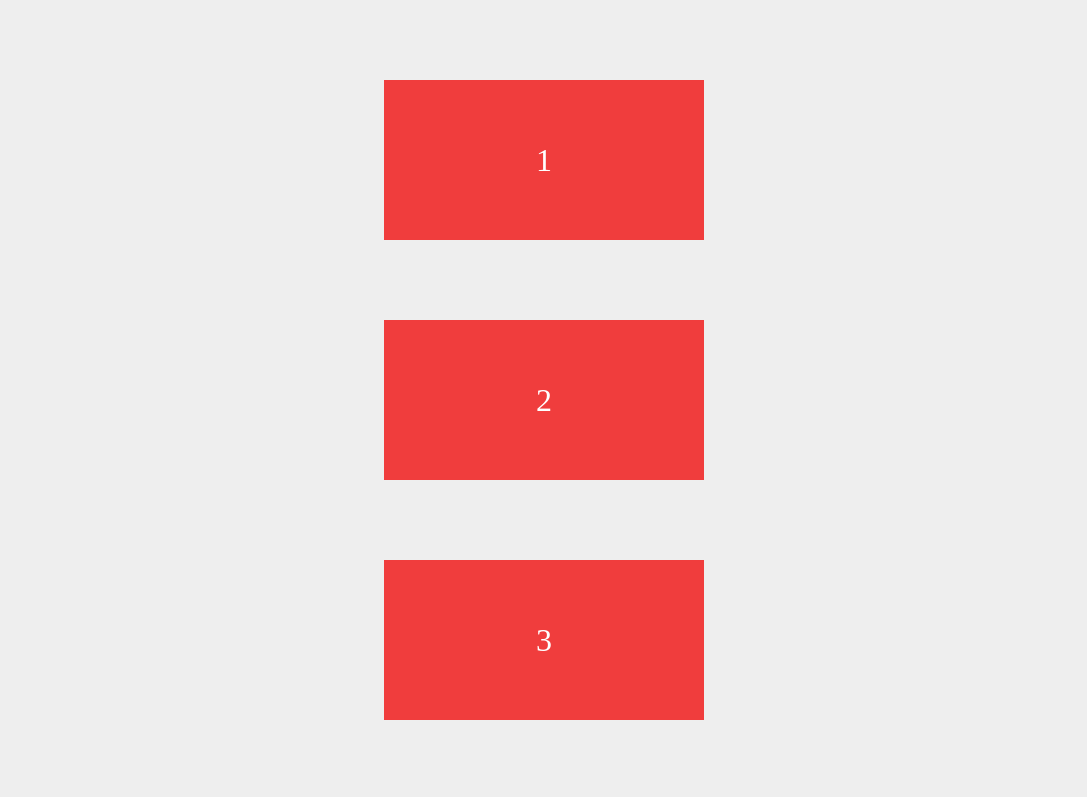
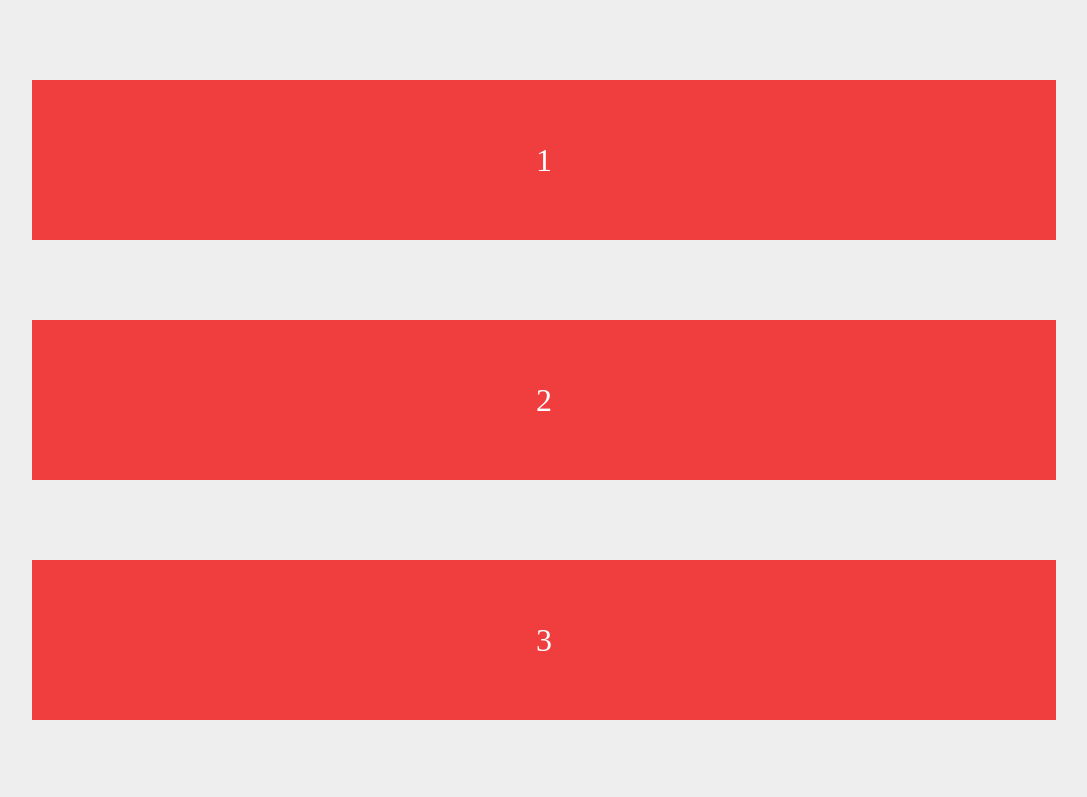
Before and after one commit to bidulgirin/Javascript_intersetionObserver, a plain HTML site: page index.html in a window 1280 px wide. Shown: the top 797 px of the page, without its empty margins (96-1183 px from the left). Drawn offline with Linux system fonts and the light colour scheme.

Commit message:
API study

```diff
--- a/index.html
+++ b/index.html
@@ -5,7 +5,8 @@
     <meta charset="UTF-8">
     <meta http-equiv="X-UA-Compatible" content="IE=edge">
     <meta name="viewport" content="width=device-width, initial-scale=1.0">
-    <title>javascript intersetion Observer를 사용한 스크롤 애니메이션</title>
+    <title>Intersection Observer API</title>
+
     <style>
         * {
             margin: 0;
@@ -19,7 +20,7 @@
         }
 
         .box {
-            width: 10rem;
+            width: 50%;
             height: 10rem;
             margin: 5rem auto;
             display: flex;
@@ -32,7 +33,7 @@
         }
 
         .box.active {
-            width: 20rem;
+            width: 80%;
             background: #f03d3d;
             color: #fff;
         }
@@ -53,18 +54,37 @@
         <div class="box">10</div>
     </div>
     <script>
-        // html 요소 .box를 boxList 변수로 가져옴
+        /*
+        Intersection Observer 화면에 보이냐 안보이냐 구별하는 기능임
+        new IntersectionObserver() 으로 불러와서 2개의 인수(entries, observer)를 가짐
+
+        첫번째 인수인 entries 에는 인스턴스의 배열임
+        두번째 인숭인 observer에는 콜백이 실행되는 해당 인스턴스를 참조함
+
+
+        */
+
+        // 주시 대상 선언, 주시 시작
         const boxList = document.querySelectorAll('.box');
         //
         const options = {
-            root: null, // viewport
-            rootMargin: "0px",
-            threshold: 1.0,  // 50%가 viewport에 들어와 있어야 callback 실행
+            root: null, // 타겟의 가시성을 검사하기 위해 뷰포트 대신 사용할 요소 객체(루트 요소)를 지정
+            //기본값은 null
+            rootMargin: "0px", //Root 범위를 확장하거나 축소함 px등의 단위를 꼭 입력해야함
+            threshold: 1.0, //옵저버가 실행되기 위해 타겟의 가시성이 얼마나 필요한지 백분율로 표시
+            // 쉽게 말해서 타겟이 얼마나 뷰포트에 보이는지 에 따라 이벤트를 할지 말지 설정가능
         }
 
         const observer = new IntersectionObserver(entries => {
+            console.log(observer); // 인스턴스가 궁금하다! log 찍어보자
             entries.forEach(entry => {
                 if (entry.isIntersecting) {
+                    /*
+                    entries에 forEach로 배열에 접근해서
+                    entry.isIntersecting -> 확인함
+                    교차하면 entry의 그 대상에다가 active class를 추가시켜라
+
+                    */
                     entry.target.classList.add('active');
                 } else {
                     entry.target.classList.remove('active');
@@ -72,7 +92,8 @@
             });
         }, options);
 
-        // 반복문을 돌려 모든 DOM에 적용
+        // 반복문을 돌려 모든 DOM에 적용 주시 시작
+        /* 여기서 el은 루트 내에서의 가시성 변화를 감지할 element 임 */
         boxList.forEach(el => observer.observe(el));
     </script>
 </body>
```
